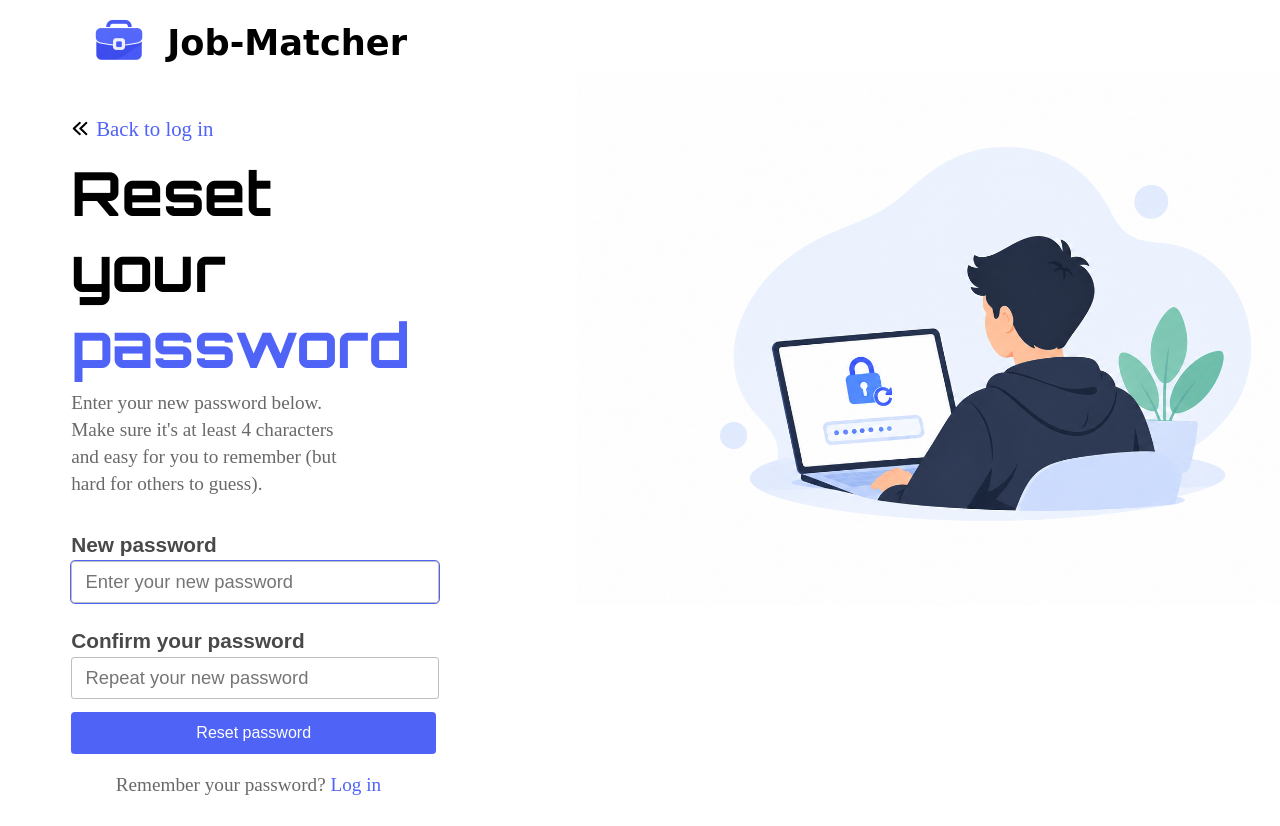
After one commit to preomaxim76/Job-Matcher, a Flask app: page /reset_password in a window 1280 px wide; the page is wider, and only the part inside the window is pictured. The commit adds this page. Run offline with Flask 3, Linux system fonts and the light colour scheme; some web fonts are replaced.

Commit message:
Added password resetting feature

```diff
--- a/app.py
+++ b/app.py
@@ -17,6 +17,21 @@ def connect_database(db: str):
     # To use it like a dict
     conn.row_factory = sqlite3.Row
     return conn
+
+def password_is_valid(password, confirmation):
+    if len(password) < 4:
+        return "Password's length is less than 4."
+
+    if len(password) > 18:
+        return "Password's length is more than 18."
+
+    if password.isalpha():
+        return "Password should have at least 1 digit."
+
+    if password != confirmation:
+        return "Passwords do not match."
+
+    return True
 
 # Decorator function
 def login_required(function):
@@ -166,17 +181,13 @@ def register():
             flash("Please enter a valid username!", "error")
             return redirect("/register")
 
-        # Password's length should be in range 4-18
         password = request.form.get("password")
-        if not (3 < len(password) < 19):
-            flash("Your password's length should be in range 4 - 18!", "error")
-            conn.close()
-            return redirect("/register")
+        confirmation = request.form.get("password_confirmation")
 
-        # Checking if confirmation and password match
-        confirmation = request.form.get("password_confirmation")
-        if password != confirmation:
-            flash("Passwords do not match!", "error")
+        is_valid = password_is_valid(password, confirmation)
+
+        if is_valid != True:
+            flash(is_valid, "error")
             conn.close()
             return redirect("/register")
 
@@ -189,18 +200,18 @@ def register():
         session["user_id"] = c.execute("SELECT user_id FROM users WHERE username = ?", (username, )).fetchone()[0]
         conn.close()
 
-        # After saving checking wether email is valid (then we'll delete it if not)
+        # After saving check wether email is valid (then we'll delete it if not)
         token = serializer.dumps(email, salt="email_verification")
 
         # Verification url with the whole route (.../verify_email/...)
-        verification_url = url_for("verify_email", token=token, _external=True)
+        verification_url = url_for("verify_email_registration", token=token, _external=True)
 
         r = resend.Emails.send({
             "from": "Job Matcher <onboarding@resend.dev>",
             "to": email,
             "subject": "Verify your email.",
             "html": f"""
-                <p>Hello!</p>
+                <h1>Hello from Job Matcher!</h1>
                 <p>Follow this link to verify your email</p>
                 <a href="{verification_url}">Verify Email</a>"""
             })
@@ -214,8 +225,8 @@ def register():
     else:
         return render_template("register.html")
 
-@app.route("/verify_email/<token>")
-def verify_email(token):
+@app.route("/verify_email_registration/<token>")
+def verify_email_registration(token):
     try:
         # max_age = 1 hour
         # Verifying
@@ -249,6 +260,90 @@ def verify_email(token):
 def learn_more():
     return render_template("learn_more.html")
 
-@app.route("/forgot_password")
+@app.route("/forgot_password", methods=["GET", "POST"])
 def forgot_password():
-    return render_template("forgot_password.html")
+    if request.method == "POST":
+        email = request.form.get("email")
+
+        conn = connect_database("users.db")
+        c = conn.cursor()
+
+        if not c.execute("SELECT * FROM users WHERE email = ?", (email, )).fetchone():
+            flash("This email is not linked to any existing account.", "error")
+            return redirect("/forgot_password")
+
+        # Creating a safe token
+        token = serializer.dumps(email, salt="reset-password")
+
+        # Verification link that we'll put in an email
+        verification_link = url_for("verify_email_password", token=token, _external=True)
+
+        r = resend.Emails.send(
+            {
+                "from": "Job Matcher <onboarding@resend.dev>",
+                "to": email,
+                "subject": "Reset password",
+                "html": f"""
+                    <h1>Hello from Job Matcher!</h1>
+                    <p>This is an email to reset your password. If it weren't you, who wanted to do that, please ignore this email.</p>
+                    <p>If it was you, please follow this link: <a href="{verification_link}">Reset Password</a></p>"""
+            }
+        )
+
+        print(r)
+
+        flash("Verification link sent. Please check your inbox.", "success")
+        return redirect("/forgot_password")
+
+    else:
+        return render_template("forgot_password.html")
+
+
+@app.route("/verify_email/<token>")
+def verify_email_password(token):
+    try:
+        email = serializer.loads(
+            token,
+            salt="reset-password",
+            max_age=3600
+        )
+
+        session["email"] = email
+
+        return redirect("/reset_password")
+    except:
+        flash("Link expired or invalid.", "error")
+        return redirect("/forgot_password")
+
+@app.route("/reset_password", methods=["POST", "GET"])
+def reset_password():
+    if request.method == "POST":
+        if "email" in session:
+            password = request.form.get("password")
+            confirmation = request.form.get("confirmation")
+            is_valid = password_is_valid(password, confirmation)
+
+            if is_valid != True:
+                flash(is_valid, "error")
+                return redirect("/reset_password")
+
+            hashed_password = bcrypt.hashpw(password.encode("utf-8"), bcrypt.gensalt())
+
+            conn = connect_database("users.db")
+            c = conn.cursor()
+
+            c.execute("UPDATE users SET password = ? WHERE email = ?", (hashed_password, session["email"]))
+            conn.commit()
+            conn.close()
+
+            del session["email"]
+
+            flash("You have successfully changed your password!", "success")
+            return redirect("/")
+
+        else:
+            flash("Unauthorized. Please use the link in the email.", "error")
+            return redirect("/forgot_password")
+
+    else:
+        return render_template("reset_password.html")
--- a/static/css/forgot_password.css
+++ b/static/css/forgot_password.css
@@ -75,10 +75,14 @@ form input {
     padding-bottom: 2%;
     border: 1px solid rgba(168, 168, 168, 0.731);
     border-radius: .3vw;
-    width: 60%;
+    width: 61.3%;
     padding-left: 3%;
-    margin-bottom: 3%;
+    margin-bottom: 1%;
     min-width: 350px
+}
+
+#input_fields {
+    margin-bottom: 2%
 }
 
 form input:focus {
--- /dev/null
+++ b/templates/reset_password.html
@@ -0,0 +1,47 @@
+{% extends "layout.html" %}
+
+{% block title %}
+    Reset Password
+{% endblock %}
+
+{% block page_css %}
+    <link rel="stylesheet" href="/static/css/forgot_password.css">
+{% endblock %}
+
+{% block header %}
+    <header>
+        <img width="8%" src="static/images/Modern Blue Violet Briefcase Icon.png">
+        <a alt="Get back to landing page" href="/landing_page"><h1>Job-Matcher</h1></a>
+    </header>
+{% endblock %}
+
+{% block main %}
+
+    <div id="left_side">
+        <div id="text">
+            <div id="back_to_login">
+                <img width="5%" src="/static/images/back.png">
+                <a alt="back to login" href="/login">Back to log in</a>
+            </div>
+            <h1>Reset your <span id="password_stress">password</span></h1>
+            <p>Enter your new password below. Make sure it's at least 4 characters and easy for you to remember (but hard for others to guess).</p>
+        </div>
+        <form action="/reset_password" method="POST">
+            <div id="input_fields">
+                <h3>New password</h3>
+                <input placeholder="Enter your new password" name="password" autofocus autocomplete="off" required>
+                <h3>Confirm your password</h3>
+                <input placeholder="Repeat your new password" name="confirmation" autofocus autocomplete="off" required>
+            </div>
+
+            <button type="submit">Reset password</button>
+        </form>
+
+        <p id="remember_password">Remember your password? <a href="/login">Log in</a></p>
+    </div>
+
+    <div>
+        <img width="115%" src="static/images/Secure Laptop Workspace Illustration.png" alt="Secure laptop Workspace Illustration">
+    </div>
+
+{% endblock %}
```
Also changed, not shown: templates/forgot_password.html (+6 -4 lines), static/images/Secure Laptop Workspace Illustration.png (added), users.db.
